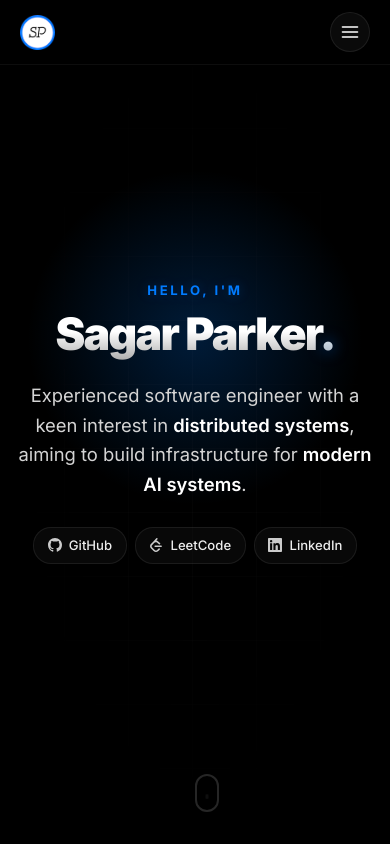
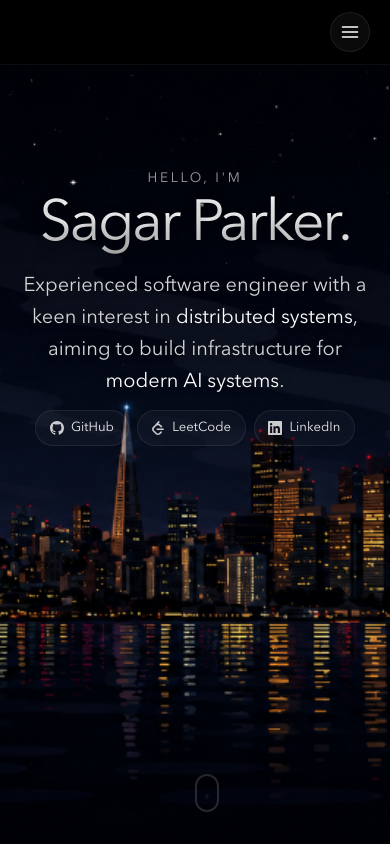
Before and after one commit to sagarparker/sagarparker.github.io, a React (Create React App) app: page / in a window 390 px wide. Shown: the top 844 px of the page. Built offline with nearby package versions, Linux system fonts and the light colour scheme.

Commit message:
changes to the hero section

```diff
--- a/src/App.css
+++ b/src/App.css
@@ -1,3 +1,19 @@
+@font-face {
+  font-family: 'Avenir Next LT Pro';
+  src: url('./assets/fonts/AvenirNextLTPro-Regular.otf') format('opentype');
+  font-weight: 300 900;
+  font-style: normal;
+  font-display: swap;
+}
+
+@font-face {
+  font-family: 'AvenireNextLTPro';
+  src: url('./assets/fonts/AvenirNextLTPro-Regular.otf') format('opentype');
+  font-weight: 300 900;
+  font-style: normal;
+  font-display: swap;
+}
+
 /* ============================================
    DESIGN SYSTEM — Clean Premium Dark
    Inspired by Linear, Vercel, Raycast
@@ -45,7 +61,7 @@ html {
 }
 
 body {
-  font-family: 'Inter', -apple-system, BlinkMacSystemFont, 'Segoe UI', system-ui, sans-serif;
+  font-family: 'Avenir Next LT Pro', 'AvenireNextLTPro', 'Inter', -apple-system, BlinkMacSystemFont, 'Segoe UI', system-ui, sans-serif;
   background: var(--bg);
   color: var(--text);
   line-height: 1.6;
@@ -126,7 +142,8 @@ a {
 }
 
 .navbar-content {
-  max-width: var(--max-width);
+  max-width: 100%;
+  padding: 0 2rem; /* elegant horizontal breathing room to align with edge-to-edge screen designs */
   margin: 0 auto;
   display: flex;
   justify-content: space-between;
@@ -148,6 +165,7 @@ a {
 
 .navbar-links {
   display: flex;
+  margin-left: auto; /* push links to the right side of the flex container */
   gap: 0.25rem;
   background: rgba(255, 255, 255, 0.04);
   padding: 0.3rem;
@@ -204,56 +222,44 @@ a {
 
 .hero {
   min-height: 100vh;
+  width: 100% !important;
+  max-width: none !important;
+  margin: 0 !important;
   display: flex;
   flex-direction: column;
-  justify-content: center;
-  align-items: center;
+  justify-content: flex-start; /* vertically top */
+  align-items: flex-start; /* horizontally left align the content */
   position: relative;
-  padding: 2rem;
+  padding: 8.5rem 4.5rem 2rem; /* shifted to left to float beautifully in the spacious dark sky area */
   overflow: hidden;
+  background-color: #000000;
 }
 
-/* Subtle grid background */
 .hero::before {
   content: '';
   position: absolute;
   inset: 0;
-  background-image:
-    linear-gradient(rgba(255, 255, 255, 0.015) 1px, transparent 1px),
-    linear-gradient(90deg, rgba(255, 255, 255, 0.015) 1px, transparent 1px);
-  background-size: 64px 64px;
-  mask-image: radial-gradient(ellipse at 50% 50%, black 20%, transparent 65%);
-  -webkit-mask-image: radial-gradient(ellipse at 50% 50%, black 20%, transparent 65%);
-  z-index: 1;
-}
-
-/* Multi-layered luxurious deep glow */
-.hero::after {
-  content: '';
-  position: absolute;
-  top: -30%;
-  left: 50%;
-  transform: translateX(-50%);
-  width: 1000px;
-  height: 800px;
-  background:
-    radial-gradient(ellipse at 50% 30%, rgba(1, 124, 255, 0.12) 0%, transparent 65%),
-    radial-gradient(circle at 50% 40%, rgba(1, 124, 255, 0.05) 0%, transparent 80%);
+  background-image: url('./assets/images/hero-bg.png');
+  background-size: cover;
+  background-position: center bottom;
+  background-repeat: no-repeat;
+  transform: scaleX(-1); /* mirror horizontally right-to-left */
   pointer-events: none;
   z-index: 0;
 }
 
 .hero-content {
-  text-align: center;
+  text-align: left; /* clean readable left-aligned text */
   z-index: 2;
-  max-width: 820px;
+  max-width: var(--max-width); /* constrained to same width as navbar content to align with logo */
+  width: 100%;
 }
 
 /* Premium staggered enter animations */
 .hero-greeting {
   font-size: 0.85rem;
-  color: var(--accent);
-  margin-bottom: 1.25rem;
+  color: var(--text-secondary); /* removed blue, using sleek gray */
+  margin-bottom: 0.1rem; /* ultra-compact vertically */
   letter-spacing: 4px;
   text-transform: uppercase;
   font-weight: 600;
@@ -264,29 +270,32 @@ a {
 
 .hero-name {
   font-size: clamp(3.2rem, 8vw, 6rem);
-  font-weight: 850;
+  font-weight: 900;
   color: var(--text);
-  margin-bottom: 1.75rem;
+  margin-bottom: 0.35rem; /* ultra-compact vertically */
   line-height: 1.15;
   padding-bottom: 0.1em;
-  letter-spacing: -0.05em;
+  letter-spacing: -0.04em;
+  text-shadow: 0 2px 10px rgba(0, 0, 0, 0.4);
+  -webkit-text-stroke: 1.2px currentColor; /* simulate absolute maximum bold weight */
   opacity: 0;
   animation: heroFadeIn 0.8s cubic-bezier(0.16, 1, 0.3, 1) both;
   animation-delay: 0.2s;
 }
 
 .hero-dot {
-  color: var(--accent);
-  text-shadow: 0 0 15px rgba(1, 124, 255, 0.6);
+  color: #ffffff; /* removed blue, made clean solid white */
+  text-shadow: none; /* removed blue glow shadow */
 }
 
 .hero-title {
   font-size: clamp(1.15rem, 2.8vw, 1.45rem);
   color: var(--text-secondary);
-  margin: 0 auto 3rem;
+  margin: 0 0 0.85rem 0; /* ultra-compact vertically left-aligned margin */
   font-weight: 400;
   line-height: 1.75;
   max-width: 620px;
+  text-shadow: 0 1px 8px rgba(0, 0, 0, 0.4);
   opacity: 0;
   animation: heroFadeIn 0.8s cubic-bezier(0.16, 1, 0.3, 1) both;
   animation-delay: 0.3s;
@@ -301,7 +310,7 @@ a {
 /* Social links — ultra-premium minimal pills */
 .social-links {
   display: flex;
-  justify-content: center;
+  justify-content: flex-start; /* left align interactive links */
   gap: 0.85rem;
   flex-wrap: wrap;
   opacity: 0;
@@ -940,6 +949,10 @@ footer {
     border-bottom: 1px solid rgba(255, 255, 255, 0.05) !important;
   }
 
+  .navbar-content {
+    padding: 0 !important;
+  }
+
   .navbar-links {
     display: flex !important;
     position: fixed !important;
@@ -1004,6 +1017,7 @@ footer {
     display: flex !important;
     align-items: center !important;
     justify-content: center !important;
+    margin-left: auto !important; /* pushes the menu button to the far right side of the screen */
     background: rgba(255, 255, 255, 0.04) !important;
     border: 1px solid rgba(255, 255, 255, 0.08) !important;
     color: #ffffff !important;
@@ -1054,56 +1068,58 @@ footer {
   .hero {
     position: relative;
     min-height: 100vh;
-    padding: 2rem 1.25rem;
+    padding: 12.5rem 1.25rem 2rem; /* shifted vertically down into the dark sky area under the navbar */
     display: flex;
     flex-direction: column;
-    justify-content: center;
+    justify-content: flex-start; /* vertically top-aligned instead of centered to prevent overlapping the skyline towers at the bottom */
     align-items: center;
     overflow: hidden;
   }
 
-  .hero::after {
-    content: '';
-    position: absolute;
-    top: 15%;
-    left: 50%;
-    transform: translateX(-50%);
-    width: 100%;
-    max-width: 500px;
-    height: 50%;
-    background: radial-gradient(circle at 50% 50%, rgba(1, 124, 255, 0.18) 0%, transparent 70%);
-    pointer-events: none;
-    z-index: 0;
+  .hero-content {
+    text-align: center;
+    max-width: 100%;
   }
 
+  .hero-title {
+    margin: 0 auto 0.85rem;
+  }
+
+  .social-links {
+    justify-content: center;
+  }
+
+
+
   .hero-greeting {
-    font-size: 0.92rem;
+    font-size: 0.95rem; /* slightly larger greeting */
     font-weight: 700;
-    margin-bottom: 0.75rem;
+    margin-bottom: 0.25rem; /* ultra-packed */
     letter-spacing: 0.25em;
-    color: var(--accent);
+    color: var(--text-secondary);
     text-transform: uppercase;
-    text-shadow: 0 0 12px rgba(1, 124, 255, 0.25);
+    text-shadow: none;
   }
 
   .hero-name {
-    font-size: 3.4rem;
+    font-size: 4.4rem; /* enlarged further for supreme mobile bold presence */
     font-weight: 900;
     line-height: 1.15;
     padding-bottom: 0.1em;
-    margin-bottom: 1.25rem;
+    margin-bottom: 0.45rem; /* ultra-packed */
     background: linear-gradient(180deg, #ffffff 30%, #a0a0a0 100%);
     -webkit-background-clip: text;
     -webkit-text-fill-color: transparent;
     background-clip: text;
     letter-spacing: -0.04em;
+    -webkit-text-stroke: 0 !important; /* disable stroke on gradient text */
   }
 
   .hero-title {
-    font-size: 1.32rem;
+    font-size: 1.45rem; /* enlarged from 1.32rem for clear readability on mobile viewports */
     line-height: 1.65;
     color: #d4d4d4;
-    margin-bottom: 2.25rem;
+    margin-bottom: 0.85rem; /* ultra-packed */
   }
 
 
@@ -1168,28 +1184,23 @@ footer {
 
 @media (max-width: 480px) {
   .hero {
-    padding: 1.5rem 1rem;
+    padding: 10.5rem 1rem 2rem; /* shifted vertically up into the spacious dark sky area */
   }
 
-  .hero::after {
-    top: 20%;
-    width: 100%;
-    height: 40%;
-    background: radial-gradient(circle at 50% 50%, rgba(1, 124, 255, 0.22) 0%, transparent 65%);
-  }
+
 
   .hero-greeting {
-    margin-bottom: 0.5rem;
-    font-size: 0.82rem;
+    margin-bottom: 0.15rem; /* ultra-packed */
+    font-size: 0.85rem;
     letter-spacing: 0.2em;
   }
 
   .hero-name {
-    font-size: 2.8rem;
+    font-size: 3.6rem; /* enlarged further for supreme legibility and presence */
     font-weight: 900;
     line-height: 1.15;
     padding-bottom: 0.1em;
-    margin-bottom: 1rem;
+    margin-bottom: 0.35rem; /* ultra-packed */
     background: linear-gradient(180deg, #ffffff 40%, #a0a0a0 100%);
     -webkit-background-clip: text;
     -webkit-text-fill-color: transparent;
@@ -1197,8 +1208,8 @@ footer {
   }
 
   .hero-title {
-    font-size: 1.15rem;
-    margin-bottom: 1.75rem;
+    font-size: 1.25rem; /* enlarged from 1.15rem for reading ease */
+    margin-bottom: 0.75rem; /* ultra-packed */
     line-height: 1.6;
     color: #d4d4d4;
   }
--- a/src/components/Navbar.tsx
+++ b/src/components/Navbar.tsx
@@ -1,5 +1,4 @@
 import React, { useState, useEffect, useCallback } from 'react';
-import logo from '../assets/images/logo.png';
 
 const SECTIONS = ['skills', 'experience', 'projects', 'certifications'];
 
@@ -67,9 +66,7 @@ const Navbar: React.FC = () => {
   return (
     <nav className={`navbar ${scrolled ? 'navbar-scrolled' : ''}`}>
       <div className="navbar-content">
-        <a href="/" className="navbar-logo">
-          <img src={logo} alt="logo" width={35} height={35}/>
-        </a>
+
 
         <div className={`navbar-links ${mobileOpen ? 'mobile-open' : ''}`}>
           {SECTIONS.map((section) => (
```
Also changed, not shown: src/assets/images/hero-bg.png (added).
